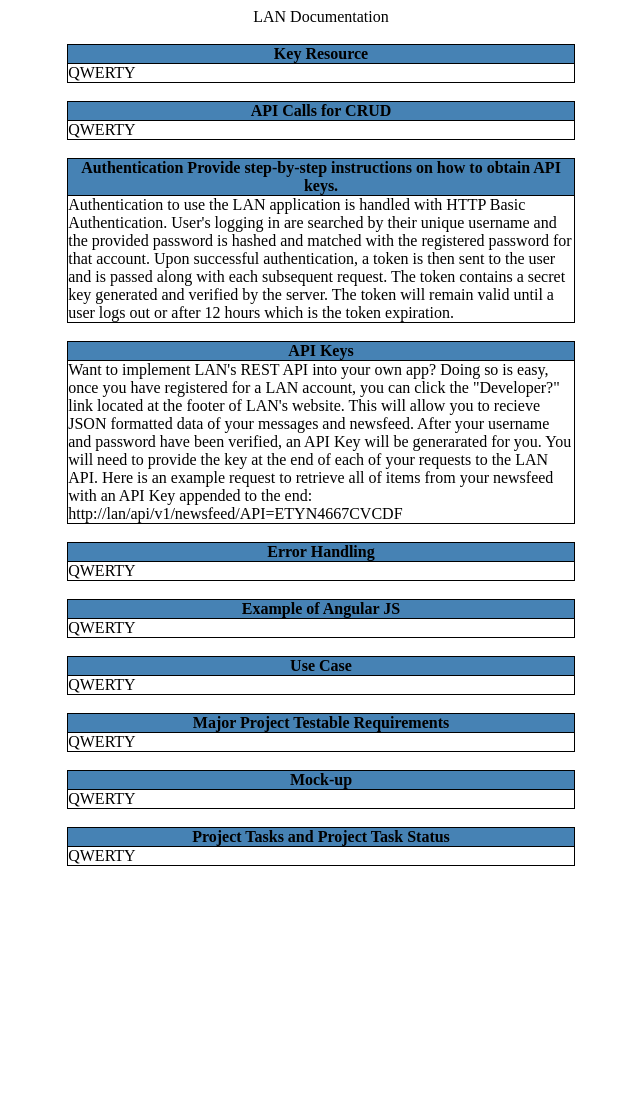
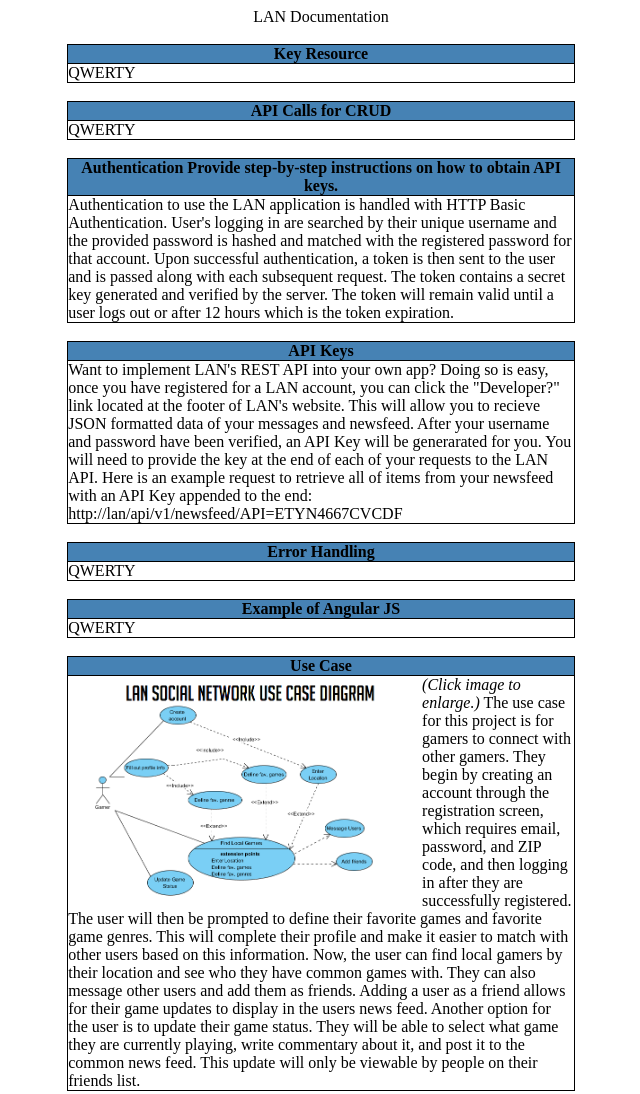
Before and after one commit to AU-Mobile-App-Dev/Documentation, a plain HTML site: page views/lanDocumentation.html in a window 1280 px wide. Shown: the top 1094 px of the page, without its empty margins (319-959 px from the left). Before the commit the page ends 874 px from the top, so only its background shows below. Drawn offline with Linux system fonts and the light colour scheme.

Commit message:
Use case information
Diagram & description added.

```diff
--- a/views/lanDocumentation.html
+++ b/views/lanDocumentation.html
@@ -77,7 +77,9 @@
     </div>
 </div>
 <div class='contents'>
-    QWERTY
+    <a href="../images/usecase.png" target="_blank"><img src="../images/usecase.png" width="70%" style="float:left"></a>
+    <i>(Click image to enlarge.)</i> The use case for this project is for gamers to connect with other gamers. They begin by creating an account through the registration screen, which requires email, password, and ZIP code, and then logging in after they are successfully registered. The user will then be prompted to define their favorite games and favorite game genres. This will complete their profile and make it easier to match with other users based on this information. Now, the user can find local gamers by their location and see who they have common games with. They can also message other users and add them as friends. Adding a user as a friend allows for their game updates to display in the users news feed. Another option for the user is to update their game status. They will be able to select what game they are currently playing, write commentary about it, and post it to the common news feed. This update will only be viewable by people on their friends list.
+
 </div>
 <br>
 <div class="contentTitle">
```
Also changed, not shown: images/usecase.png (added).
